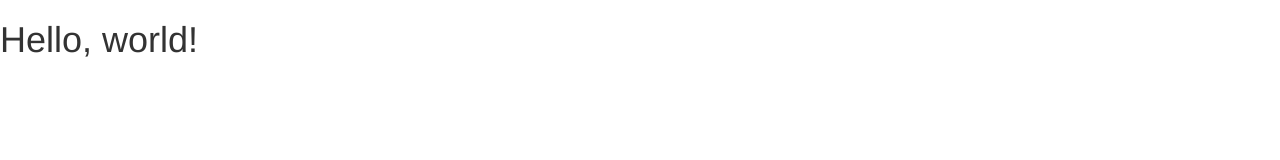
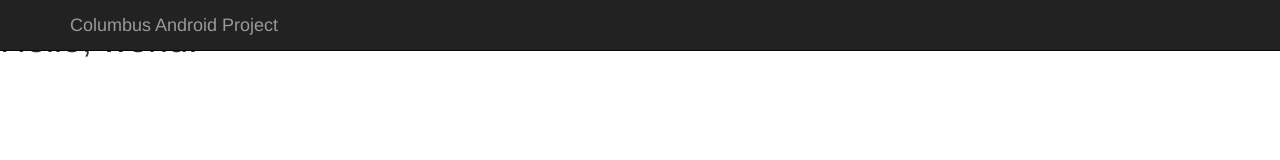
Before and after one commit to jrgleason/CbusDroid, a plain HTML site: page index.html in a window 1280 px wide. Drawn offline with nearby package versions, Linux system fonts and the light colour scheme.

Commit message:
Adding stuff

```diff
--- a/index.html
+++ b/index.html
@@ -14,6 +14,15 @@
     <![endif]-->
   </head>
   <body>
+    <div class="navbar navbar-inverse navbar-fixed-top" role="navigation">
+      <div class="container">
+        <div class="navbar-header">
+          <a class="navbar-brand" href="#">Columbus Android Project</a>
+        </div>
+      </div>
+    </div>
+
+
     <h1>Hello, world!</h1>
 
     <!-- jQuery (necessary for Bootstrap's JavaScript plugins) -->
```
